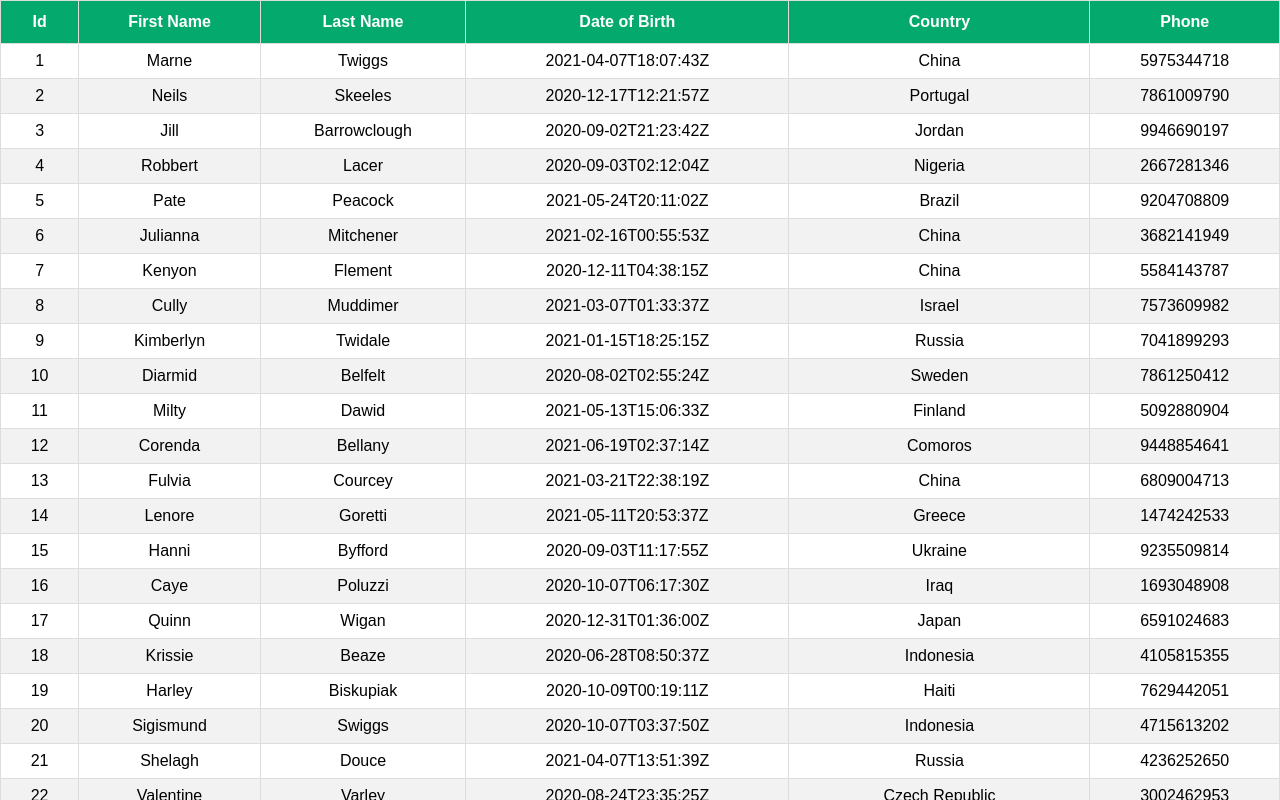
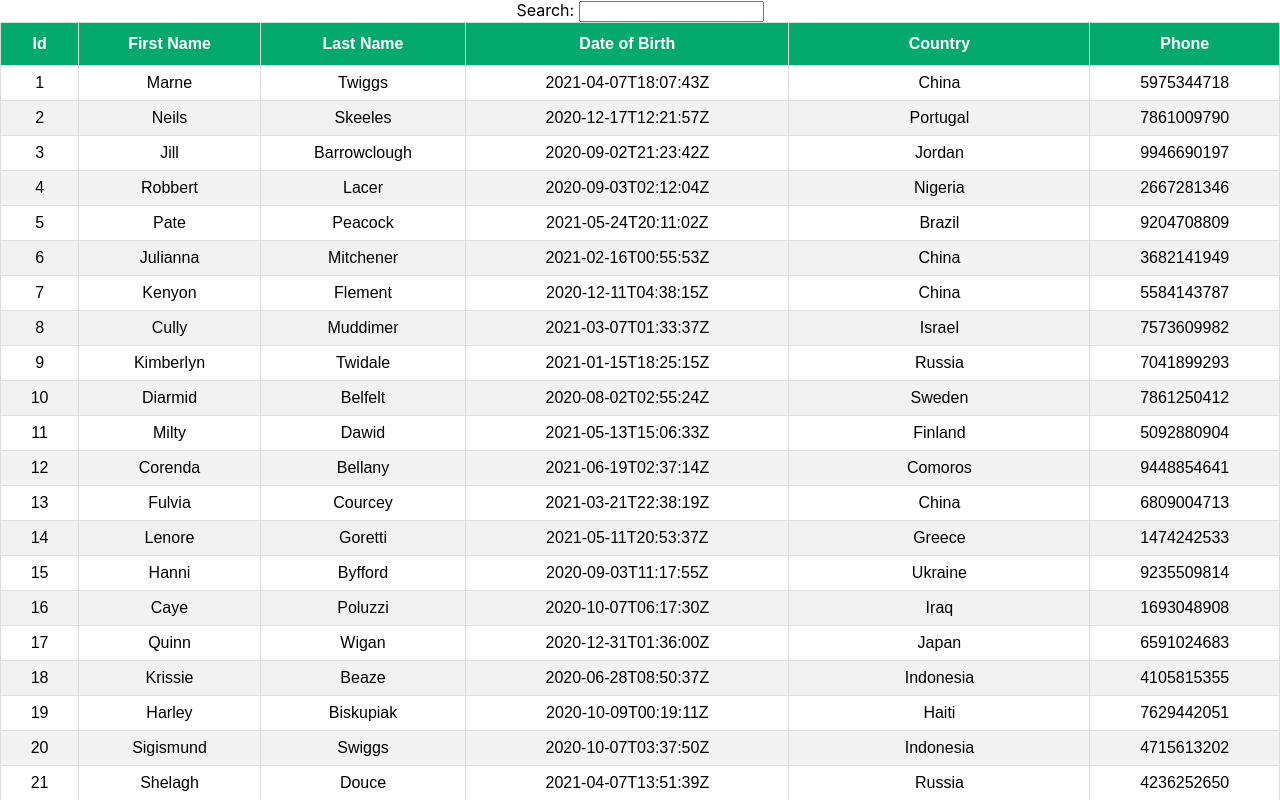
Before and after one commit to iswara108/learn-react-table, a React (Create React App) app: page / in a window 1280 px wide. Shown: the top 800 px of the page. Built offline with nearby package versions, Linux system fonts and the light colour scheme.

Commit message:
add global filtering

```diff
--- a/src/components/FilteringTable.tsx
+++ b/src/components/FilteringTable.tsx
@@ -1,7 +1,8 @@
 import * as React from "react";
-import { useTable } from "react-table";
+import { useTable, useGlobalFilter } from "react-table";
 import MOCK_DATA from "../MOCK_DATA.json";
 import { COLUMNS, DataStructure } from "./columns";
+import { GlobalFilter } from "./GlobalFilter";
 import "./table.css";
 
 export const FilteringTable = () => {
@@ -15,9 +16,13 @@ export const FilteringTable = () => {
     footerGroups,
     rows,
     prepareRow,
-  } = useTable<DataStructure>({ columns, data });
+    state: { globalFilter },
+    setGlobalFilter,
+  } = useTable<DataStructure>({ columns, data }, useGlobalFilter);
 
   return (
+    <>
+      <GlobalFilter filter={globalFilter || ""} setFilter={setGlobalFilter} />
       <table {...getTableProps()}>
         <thead>
           {headerGroups.map(headerGroup => (
@@ -50,5 +55,6 @@ export const FilteringTable = () => {
           ))}
         </tfoot>
       </table>
+    </>
   );
 };
--- /dev/null
+++ b/src/components/GlobalFilter.tsx
@@ -0,0 +1,15 @@
+import * as React from "react";
+
+export const GlobalFilter = ({
+  filter,
+  setFilter,
+}: {
+  filter: string;
+  setFilter: (filterValue: string) => void;
+}) => {
+  return (
+    <span>
+      Search: <input value={filter} onChange={e => setFilter(e.target.value)} />
+    </span>
+  );
+};
```
Lines whose indentation alone changed are shown as unchanged.
